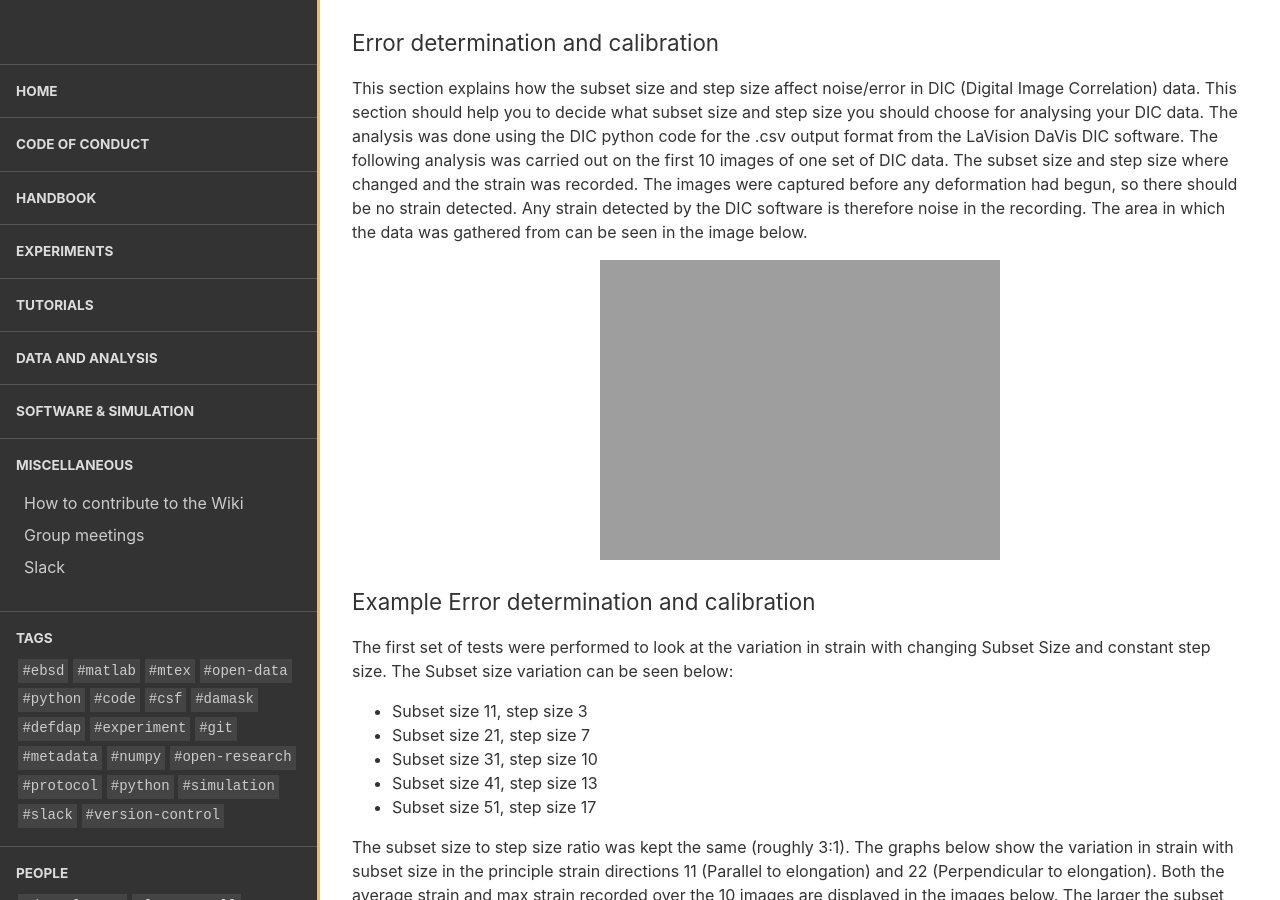
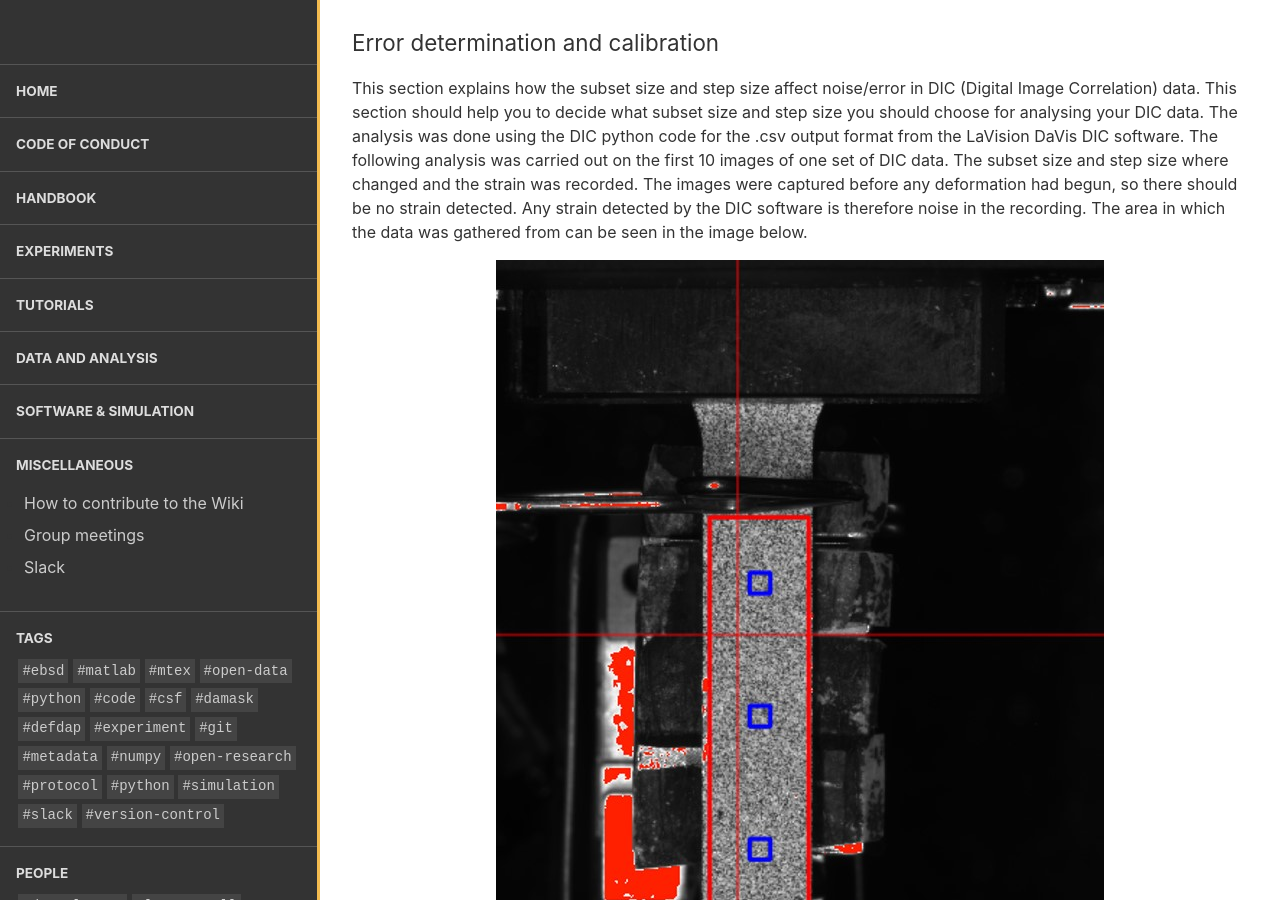
Before and after one commit to LightForm-group/wiki, a Jekyll site: the page built from collections/_experiments/macro_dic.md, in a window 1280 px wide and 900 px high, scrolled down 1708 px. Built offline with Jekyll 4.4.1, drawn with Linux system fonts in a browser that asks for light colours; nearby versions of some CDN libraries.

Commit message:
Update macro_dic.md

```diff
--- a/collections/_experiments/macro_dic.md
+++ b/collections/_experiments/macro_dic.md
@@ -39,7 +39,7 @@
 ### Error determination and calibration
 This section explains how the subset size and step size affect noise/error in DIC (Digital Image Correlation) data. This section should help you to decide what subset size and step size you should choose for analysing your DIC data. The analysis was done using the DIC python code for the .csv output format from the LaVision DaVis DIC software.
 The following analysis was carried out on the first 10 images of one set of DIC data. The subset size and step size where changed and the strain was recorded.  The images were captured before any deformation had begun, so there should be no strain detected. Any strain detected by the DIC software is therefore noise in the recording. The area in which the data was gathered from can be seen in the image below.
-![](/wiki/assets/images/posts/AnalysisLocation.jpg =152x224)
+![](/wiki/assets/images/posts/AnalysisLocation.jpg){: width=152 height=224}
 
 ### Example Error determination and calibration
 The first set of tests were performed to look at the variation in strain with changing Subset Size and constant step size. The Subset size variation can be seen below:
```
